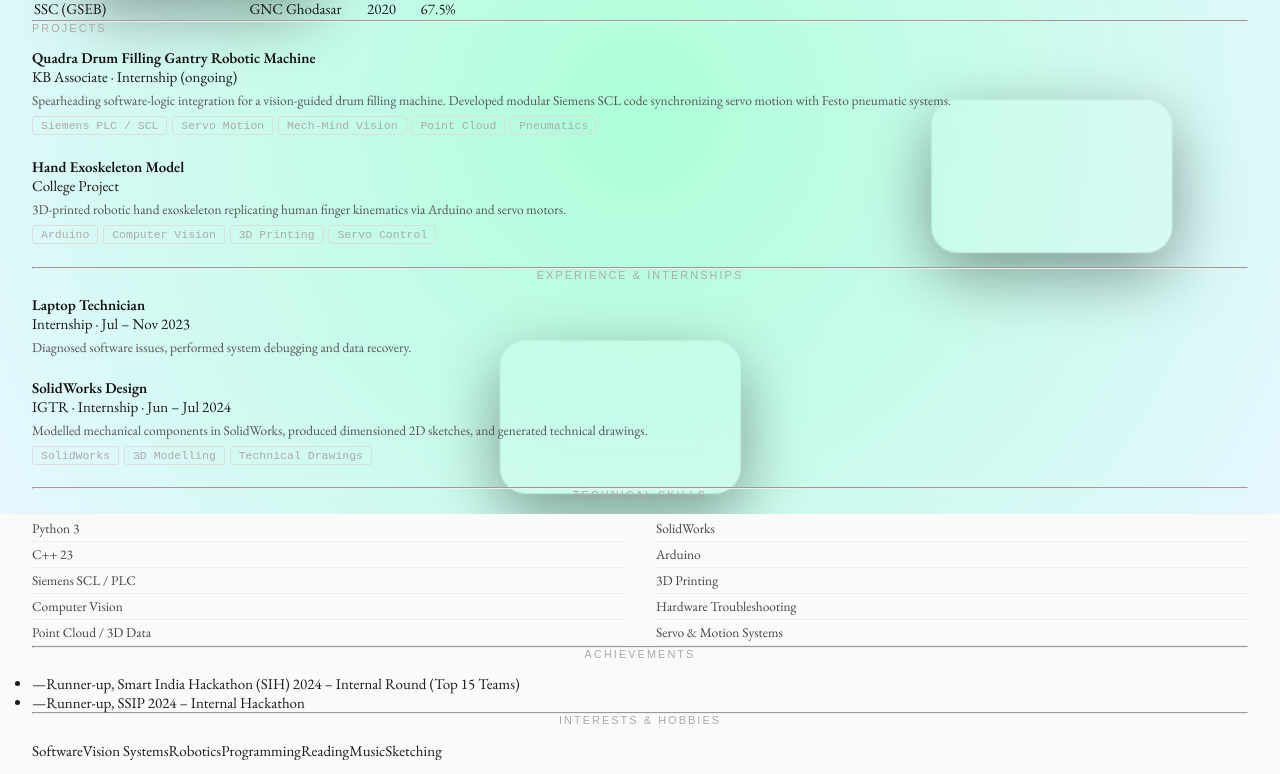
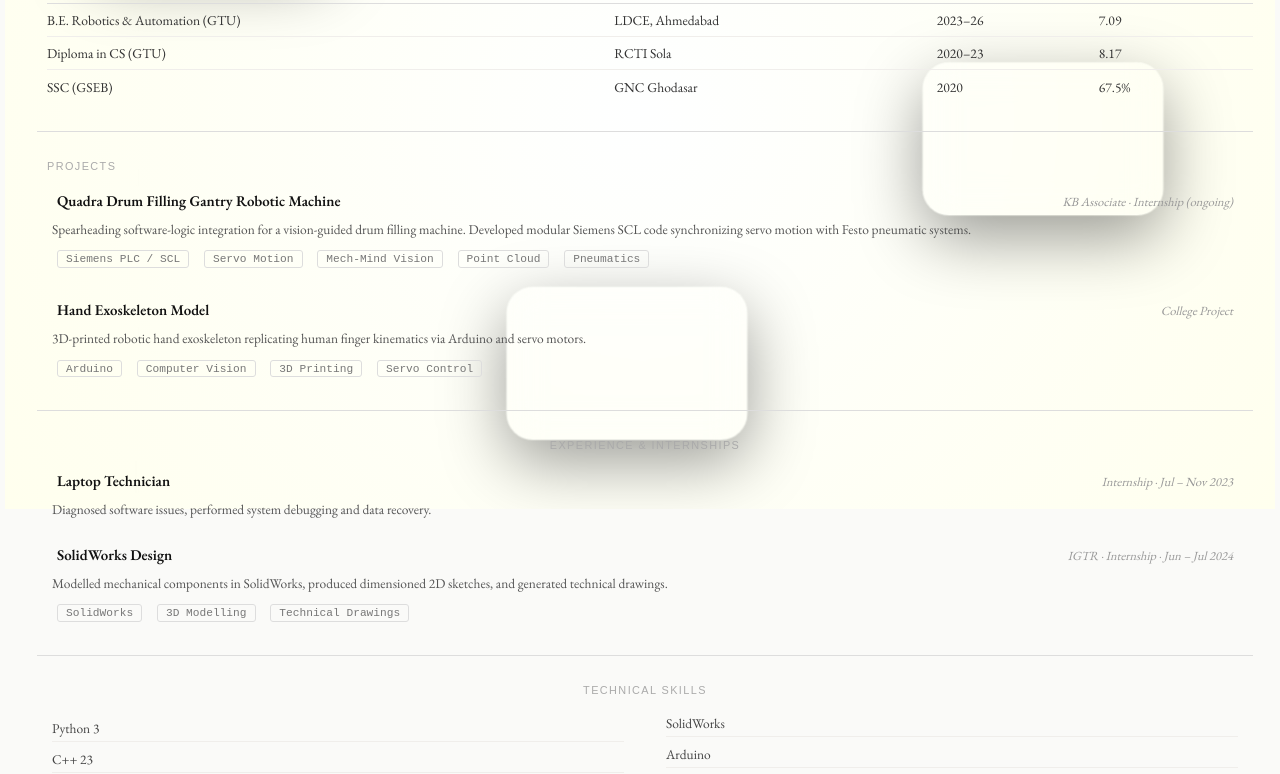
Before and after one commit to Rashikesh/venom-next, a Next.js app: page / in a window 1280 px wide. Shown: the part 286-1060 px from the top of the page. Built offline with nearby package versions, Linux system fonts and the light colour scheme.

Commit message:
globals_old.css CSS Structure still not under control

```diff
--- a/src/app/globals.css
+++ b/src/app/globals.css
@@ -37,10 +37,7 @@
   --text-secondary: #bdbdbd;
   --accent: #8cffc1; */
   /* Typography */
-  /* --font:
-    'EB Garamond',
-    Georgia,
-    serif; */
+  --font: var(--font-eb), Georgia, serif;
   /* Shadows */
   /* --shadow-soft: */
   /* 0 20px 60px rgba(0,0,0,0.4); */
@@ -63,11 +60,10 @@ body {
   font-size: 15px;
   background: #fafaf8;
   color: #1a1a1a;
-  overflow-x: hidden;
   height: 100vh;
   width: 100vw;
-  -webkit-font-smoothing: antialiased;
-  text-rendering: optimizeLegibility;
+  /* -webkit-font-smoothing: antialiased;
+  text-rendering: optimizeLegibility; */
   margin: 0 auto;
   padding: 4.5rem 2rem 5rem;
 }
--- a/src/app/globals_old.css
+++ b/src/app/globals_old.css
@@ -20,7 +20,7 @@
 
   perspective: 2000px;
 
-  background: radial-gradient(circle at center, #acffd9, #e6f7ff);
+  background: radial-gradient(circle at center, #feffff, #ffffee);
 
   z-index: -10;
 }
--- a/src/app/layout.js
+++ b/src/app/layout.js
@@ -1,10 +1,10 @@
-// import "./globals_old.css";
-import "./globals.css";
+import "./globals_old.css";
+// import "./globals.css";
 import {EB_Garamond} from "next/font/google";
 
 const eb = EB_Garamond({
   subsets: ["latin"],
-  // variable: "--font-eb-garamond",
+  variable: "--font-eb",
 });
 export const metadata = {
   title: "Harshikesh Bokade",
@@ -14,7 +14,7 @@ export const metadata = {
 export default function RootLayout({ children }) {
   return (
     <html lang="en">
-      <body className={eb.className}>{children}</body>
+      <body className={eb.variable}>{children}</body>
     </html>
   );
 }
--- a/src/styles/layout.css
+++ b/src/styles/layout.css
@@ -25,6 +25,10 @@ body {
   padding: 4.5rem 2rem 5rem;
 }
 
+.header {
+  margin-bottom: 2rem;
+}
+
 .main-container {
   position: relative;
   width: min(1100px, 92%);
@@ -37,3 +41,63 @@ body {
   border: 1px solid rgba(255, 255, 255, 0.08);
   z-index: 10;
 }
+/* ── Interests ── */
+.interests {
+  display: flex;
+  flex-wrap: wrap;
+  gap: 0.5rem;
+  font-size: 0.83rem;
+  color: #555;
+}
+
+.interest {
+  border-bottom: 1px solid #bbb;
+  padding-bottom: 1px;
+}
+
+/* ── Entry ── */
+.entry {
+  margin-bottom: 1.4rem;
+}
+
+.entry__header {
+  display: flex;
+  justify-content: space-between;
+  align-items: baseline;
+  gap: 1rem;
+  flex-wrap: wrap;
+}
+
+.entry__title {
+  font-weight: 600;
+  font-size: 0.93rem;
+  color: #111;
+}
+
+.entry__meta {
+  font-size: 0.78rem;
+  color: #999;
+  font-style: italic;
+  white-space: nowrap;
+}
+
+.entry__body {
+  margin-top: 0.3rem;
+  font-size: 0.84rem;
+  color: #555;
+}
+
+.entry__tags {
+  margin-top: 0.45rem;
+  display: flex;
+  flex-wrap: wrap;
+  gap: 0.3rem;
+}
+.tag {
+  font-size: 0.72rem;
+  font-family: "Fira Code", monospace;
+  color: #aaa;
+  border: 1px solid #ddd;
+  padding: 0.12rem 0.5rem;
+  border-radius: 3px;
+}
--- a/src/styles/navbar.css
+++ b/src/styles/navbar.css
@@ -1,3 +1,13 @@
+@media (max-width: 480px) {
+  body {
+    padding: 4.5rem 1.25rem 4rem;
+  }
+
+  .skills-list {
+    columns: 1;
+  }
+}
+
 .font-bar {
   position: fixed;
   top: 0;
--- a/src/styles/responsive.css
+++ b/src/styles/responsive.css
@@ -1,18 +1,8 @@
-@media (max-width: 480px) {
-  body {
-    padding: 4.5rem 1.25rem 4rem;
-  }
-
-  .skills-list {
-    columns: 1;
-  }
-}
-
 .skills-list {
   columns: 2;
   column-gap: 2rem;
   font-size: 0.84rem;
-  color: #444;
+  color: #000000;
 }
 
 .skills-list li {
--- a/src/styles/sections.css
+++ b/src/styles/sections.css
@@ -48,6 +48,7 @@
   margin-bottom: 0.9rem;
 }
 
+/*
 .entry {
   margin-bottom: 1.4rem;
 }
@@ -77,8 +78,8 @@
   margin-top: 0.3rem;
   font-size: 0.84rem;
   color: #555;
-  /* opacity: 0.8; */
-}
+   opacity: 0.8;
+ }
 
 .entry__tags {
   margin-top: 0.45rem;
@@ -86,12 +87,13 @@
   flex-wrap: wrap;
   gap: 0.3rem;
 }
+*/
 
-.tag {
+/* .tag {
   font-size: 0.72rem;
   font-family: "Fira Code", monospace;
   color: #aaa;
   border: 1px solid #ddd;
   padding: 0.12rem 0.5rem;
   border-radius: 3px;
-}
+} */
```
